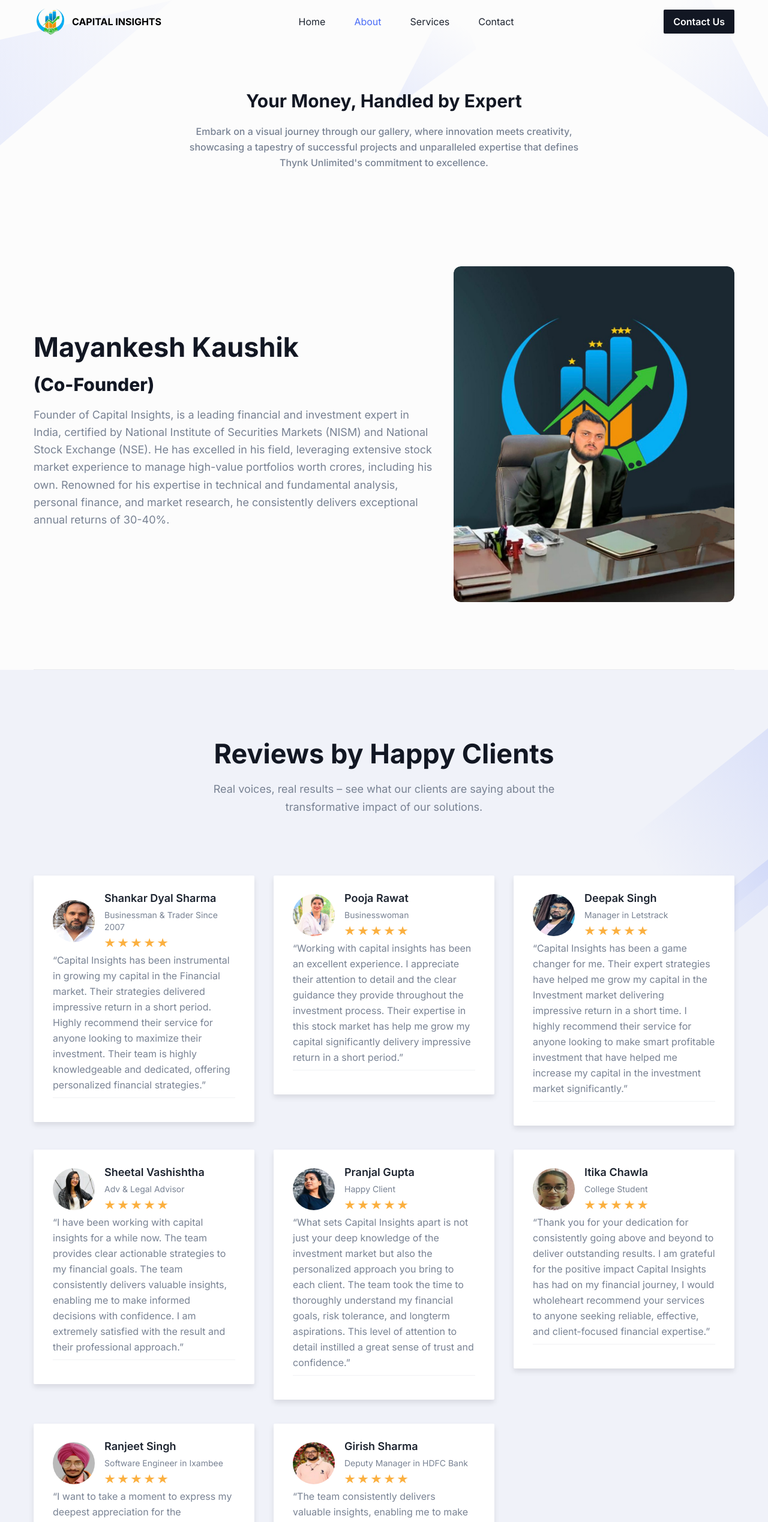
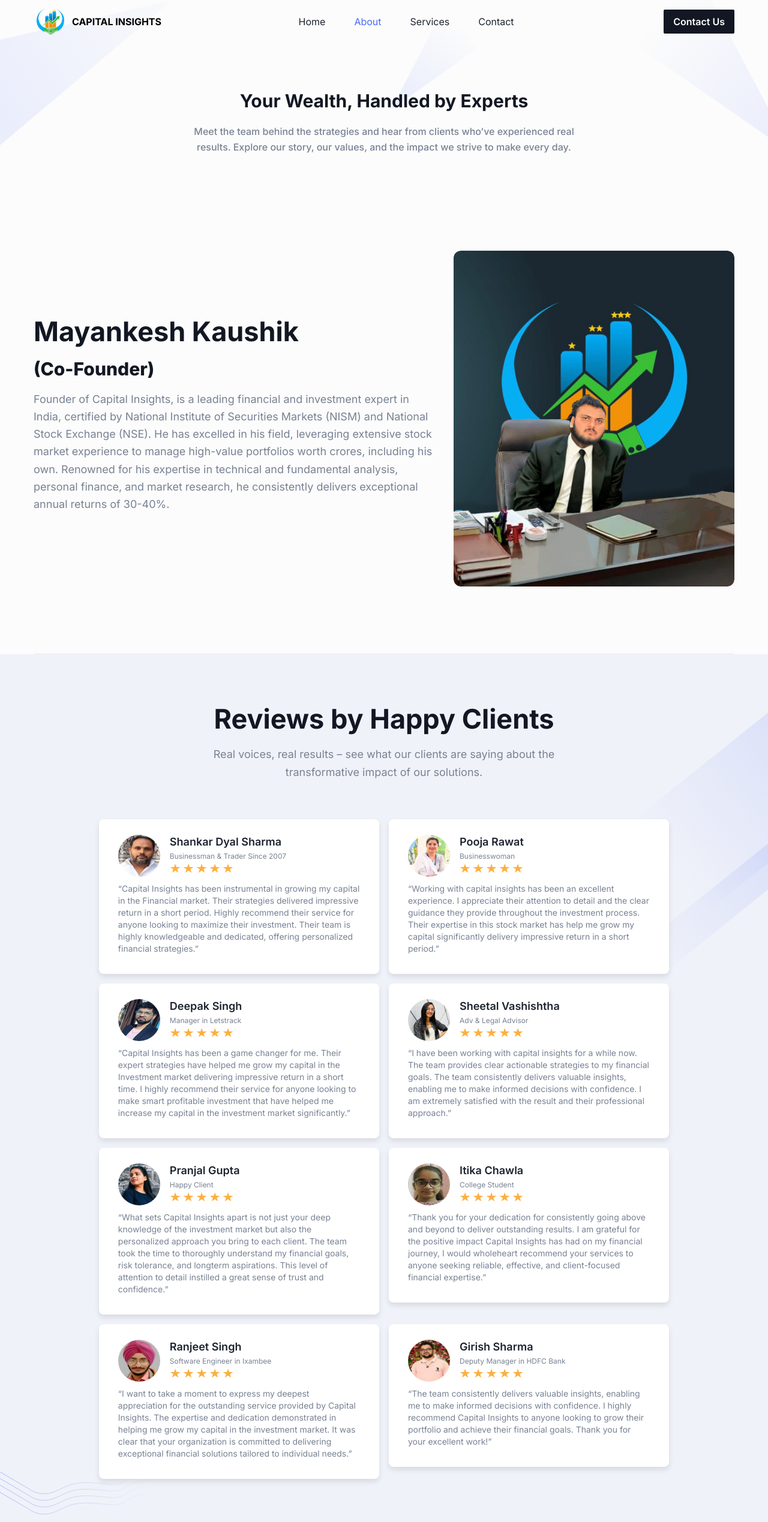
Before and after one commit to capitalinsights/website, a Next.js app: page /about in a window 1280 px wide. Shown: the top 2538 px of the page at 60% size. Built offline with nearby package versions, Linux system fonts and the light colour scheme.

Commit message:
update about page

```diff
--- a/src/app/about/page.tsx
+++ b/src/app/about/page.tsx
@@ -15,8 +15,8 @@ const AboutPage = () => {
   return (
     <>
       <Breadcrumb
-        pageName="Your Money, Handled by Expert"
-        description="Embark on a visual journey through our gallery, where innovation meets creativity, showcasing a tapestry of successful projects and unparalleled expertise that  defines Thynk Unlimited's commitment to excellence."
+        pageName="Your Wealth, Handled by Experts"
+        description="Meet the team behind the strategies and hear from clients who’ve experienced real results. Explore our story, our values, and the impact we strive to make every day."
       />
       <AboutSectionOne />
       <Testimonials />
--- a/src/components/Testimonials/SingleTestimonial.tsx
+++ b/src/components/Testimonials/SingleTestimonial.tsx
@@ -19,23 +19,21 @@ const SingleTestimonial = ({ testimonial }: { testimonial: Testimonial }) => {
   }
 
   return (
-    <div className="w-full">
-      <div className="rounded-sm bg-white p-6 shadow-two duration-300 hover:shadow-one dark:bg-dark dark:shadow-three dark:hover:shadow-gray-dark lg:px-5 xl:px-8">
+    <div className="w-full md:w-2/5">
+      <div className="rounded-lg bg-white p-6 shadow-two duration-300 hover:shadow-one dark:bg-dark dark:shadow-three dark:hover:shadow-gray-dark lg:px-5 xl:px-8">
         <div className="flex items-center">
           <div className="relative mr-4 h-[70px] w-full max-w-[70px] overflow-hidden rounded-full">
             <Image src={image} alt={name} fill />
           </div>
           <div className="w-full">
-            <h3 className="mb-1 text-lg font-semibold text-dark dark:text-white lg:text-base xl:text-lg">
+            <h3 className="mb-0.5 text-lg font-semibold text-dark dark:text-white lg:text-base xl:text-lg">
               {name}
             </h3>
-            <p className="text-sm mb-2 text-body-color">{designation}</p>
+            <p className="text-xs mb-1 text-body-color">{designation}</p>
             <div className="mb-2 flex items-center space-x-1">{ratingIcons}</div>
           </div>
         </div>
-        <p className="mb-4 border-b border-body-color border-opacity-10 pb-2 text-base leading-relaxed text-body-color dark:border-white dark:border-opacity-10 dark:text-white">
-          “{content}”
-        </p>
+        <p className="text-sm py-2 text-body-color dark:text-white">“{content}”</p>
       </div>
     </div>
   );
--- a/src/components/Testimonials/index.tsx
+++ b/src/components/Testimonials/index.tsx
@@ -79,15 +79,16 @@ const testimonialData: Testimonial[] = [
 
 const Testimonials = () => {
   return (
-    <section className="dark:bg-bg-color-dark bg-gray-light relative z-10 py-16 md:py-20 lg:py-28">
+    <section className="bg-gray-light relative z-10 py-16 md:py-20">
       <div className="container">
         <SectionTitle
           title="Reviews by Happy Clients"
           paragraph="Real voices, real results – see what our clients are saying about the transformative impact of our solutions."
           center
+          mb="4rem"
         />
 
-        <div className="grid grid-cols-1 gap-x-8 gap-y-10 md:grid-cols-2 lg:grid-cols-3">
+        <div className="flex flex-wrap items-start gap-4 justify-center">
           {testimonialData.map((testimonial) => (
             <SingleTestimonial key={testimonial.id} testimonial={testimonial} />
           ))}
```
